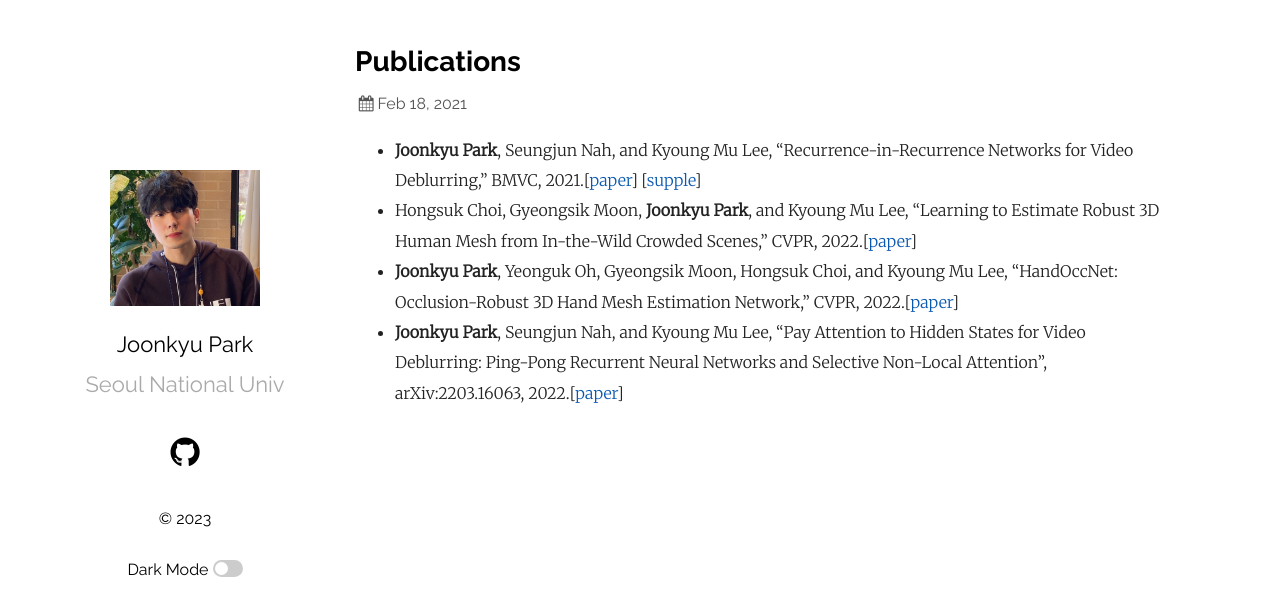
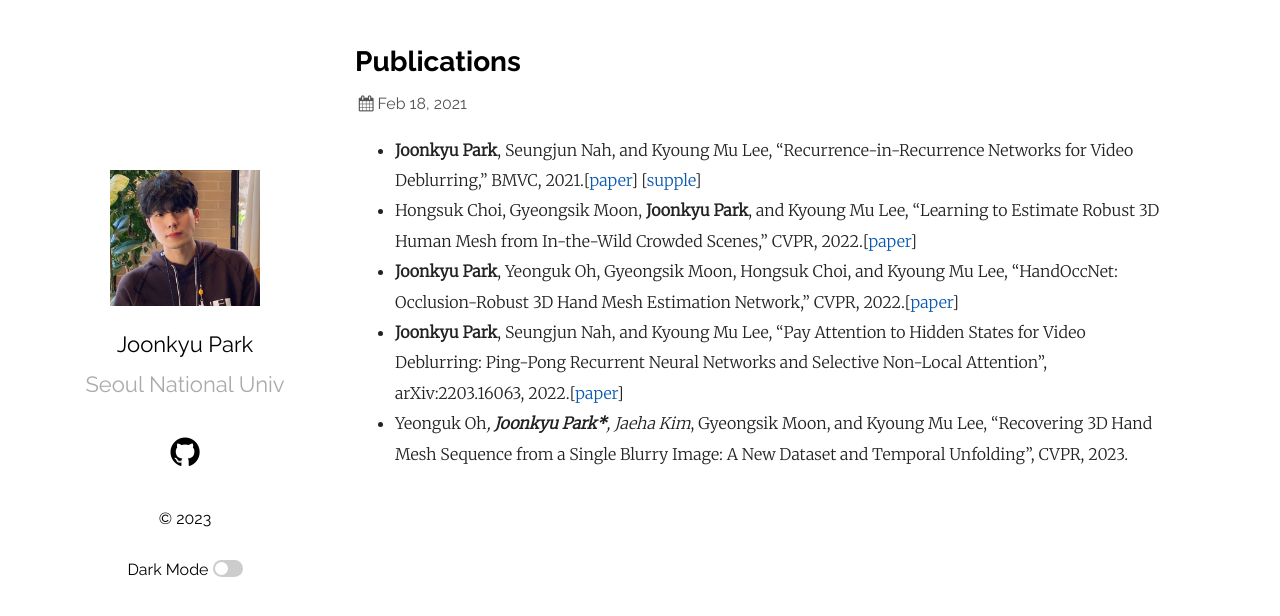
Before and after one commit to jkpark0825/jkpark0825_2.github.io, a Jekyll site: the page built from _posts/2021-10-18-welcome-to-jekyll.markdown, in a window 1280 px wide. Shown: the top 616 px of the page. Built offline with Jekyll 4.4.1, drawn with Linux system fonts in a browser that asks for light colours.

Commit message:
Update 2021-10-18-welcome-to-jekyll.markdown

```diff
--- a/_posts/2021-10-18-welcome-to-jekyll.markdown
+++ b/_posts/2021-10-18-welcome-to-jekyll.markdown
@@ -7,6 +7,8 @@ date:   2021-02-18 14:59:54 +0900
 - Hongsuk Choi, Gyeongsik Moon, <strong>Joonkyu Park</strong>, and Kyoung Mu Lee, "Learning to Estimate Robust 3D Human Mesh from In-the-Wild Crowded Scenes," CVPR, 2022.[[paper](https://arxiv.org/pdf/2104.07300.pdf)]
 - <strong>Joonkyu Park</strong>, Yeonguk Oh, Gyeongsik Moon, Hongsuk Choi, and Kyoung Mu Lee, “HandOccNet: Occlusion-Robust 3D Hand Mesh Estimation Network,” CVPR, 2022.[[paper](https://arxiv.org/abs/2203.14564)]
 - <strong>Joonkyu Park</strong>, Seungjun Nah, and Kyoung Mu Lee, "Pay Attention to Hidden States for Video Deblurring: Ping-Pong Recurrent Neural Networks and Selective Non-Local Attention", arXiv:2203.16063, 2022.[[paper](https://arxiv.org/abs/2203.16063)]
+- Yeonguk Oh*, <strong>Joonkyu Park*</strong>, Jaeha Kim*, Gyeongsik Moon, and Kyoung Mu Lee, "Recovering 3D Hand Mesh Sequence from a Single Blurry Image:
+A New Dataset and Temporal Unfolding", CVPR, 2023.
 
 [jekyll-docs]: http://jekyllrb.com/docs/home
 [jekyll-gh]:   https://github.com/jekyll/jekyll
```
